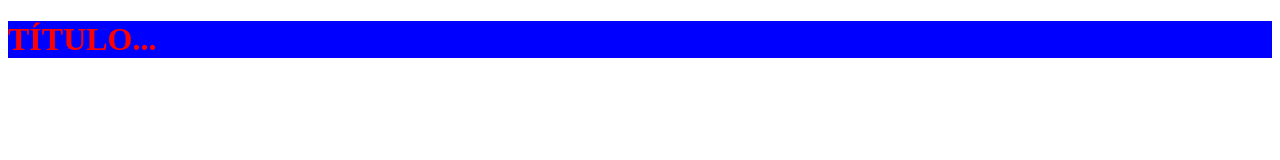
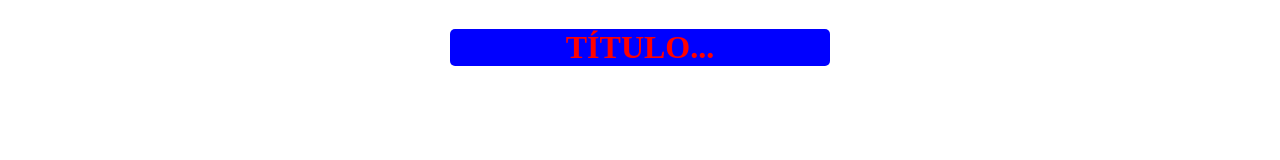
Before and after one commit to jabarrientosg/claseGit_grupo4pm, a plain HTML site: page index.html in a window 1280 px wide. Drawn offline with Linux system fonts and the light colour scheme.

Commit message:
se agregaron algunos estilos

```diff
--- a/styles.css
+++ b/styles.css
@@ -1,4 +1,13 @@
+body {
+    display:flex;
+    justify-content:center;
+}
+
+
 h1 {
     color: red;
     bacKground-color:blue;
+    width: 30%;
+    border-radius: 5px;
+    text-align:center;
 }
```
